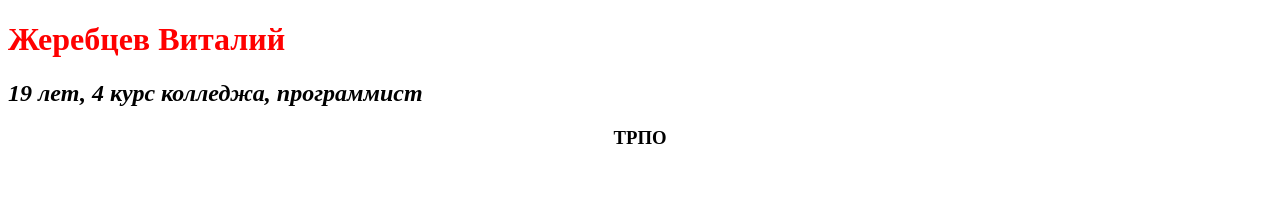
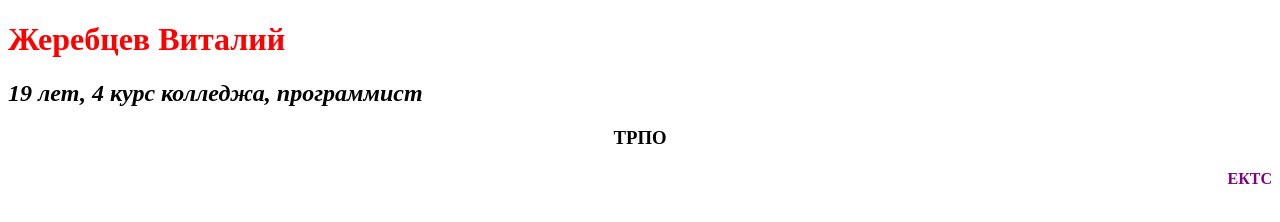
Before and after one commit to boryaxray/Pract3_GIT, a plain HTML site: page index.html in a window 1280 px wide. Drawn offline with Linux system fonts and the light colour scheme.

Commit message:
Два изменения

```diff
--- a/index.html
+++ b/index.html
@@ -12,6 +12,7 @@
         <h1>Жеребцев Виталий</h1>
         <h2>19 лет, 4 курс колледжа, программист</h2>
         <h3>TРПО</h3>
+        <h4>ЕКТС</h4>
     </div>
 
 </body>
--- a/style.css
+++ b/style.css
@@ -7,3 +7,7 @@
 .info h3{
 text-align: center;
 }
+.info h4{
+   color: purple;
+   text-align: end;
+}
```
